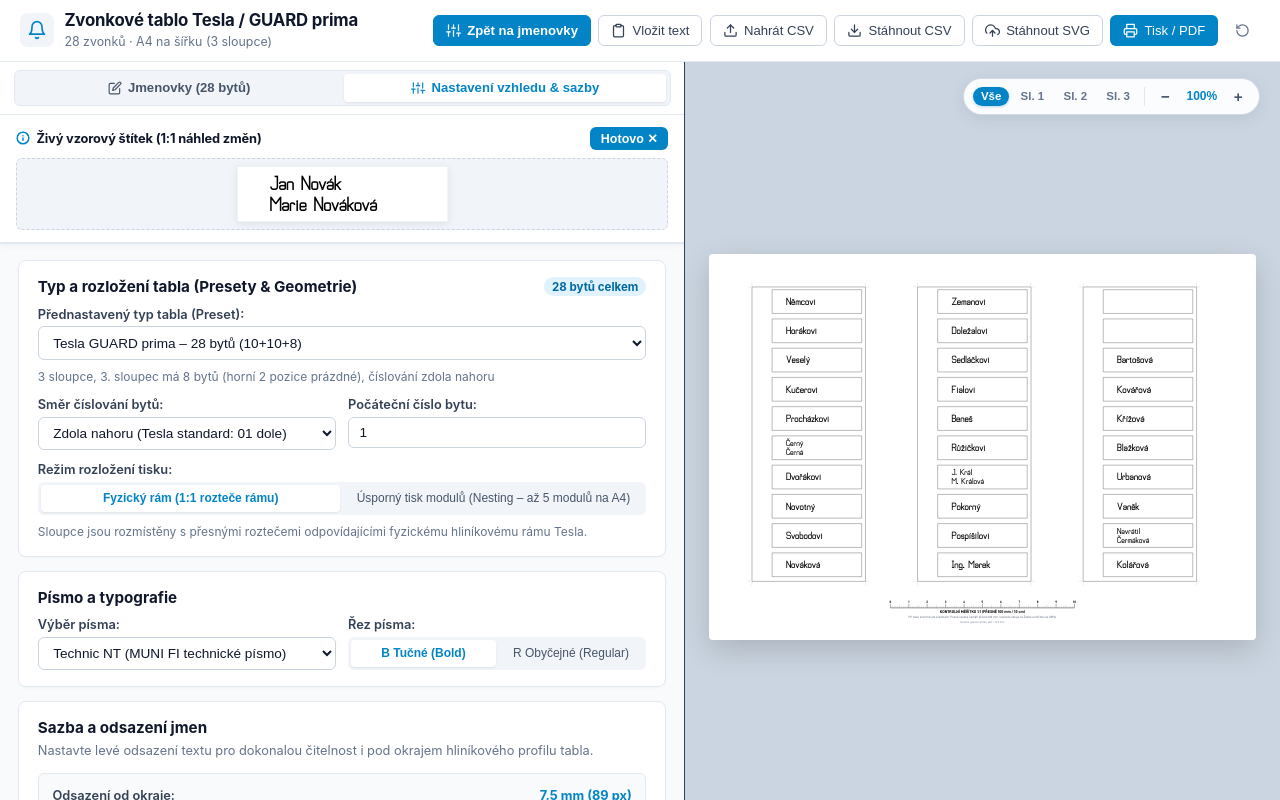
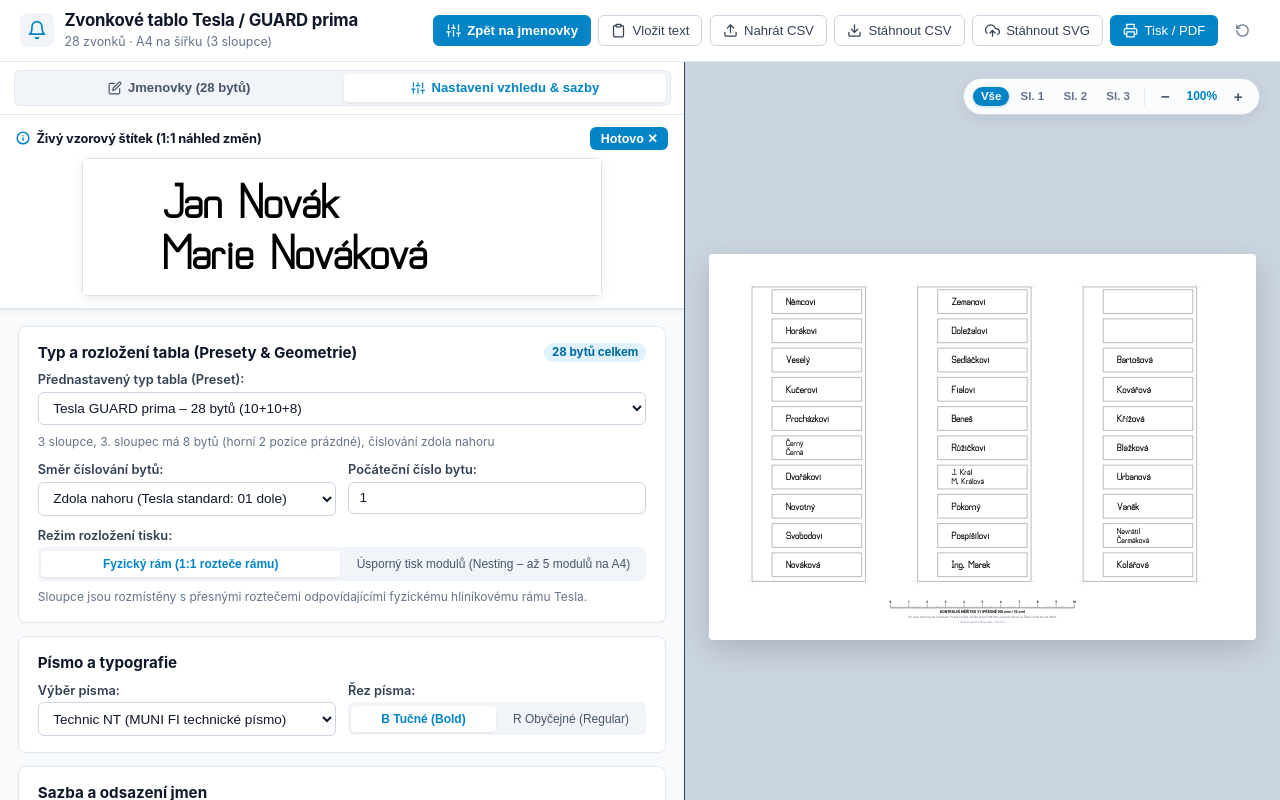
Before and after one commit to valorcz/zvonkove-tablo-editor, a Svelte app in the folder web/: page / in a window 1280 px wide. Both pictures are taken after a click on the button "Nastavení vzhledu". Built offline with nearby package versions, Linux system fonts and the light colour scheme.

Commit message:
style: restore generous size for live sample badge preview in settings

```diff
--- a/web/src/components/settings/BadgePreview.svelte
+++ b/web/src/components/settings/BadgePreview.svelte
@@ -174,19 +174,17 @@
   }
 
   .sample-canvas-box {
-    background: #f1f5f9;
-    border: 1px dashed #cbd5e1;
+    max-width: 520px;
+    width: 100%;
+    margin: 0 auto;
     border-radius: 6px;
-    padding: 0.45rem;
-    display: flex;
-    justify-content: center;
-    align-items: center;
+    overflow: hidden;
+    box-shadow: 0 3px 12px rgba(0, 0, 0, 0.08);
   }
 
   .sample-svg {
-    max-height: 56px;
-    width: auto;
-    max-width: 100%;
-    filter: drop-shadow(0 2px 4px rgba(0, 0, 0, 0.08));
+    display: block;
+    width: 100%;
+    height: auto;
   }
 </style>
```
Also changed, not shown: 2 other files (tests, documents, lock files or other folders).
